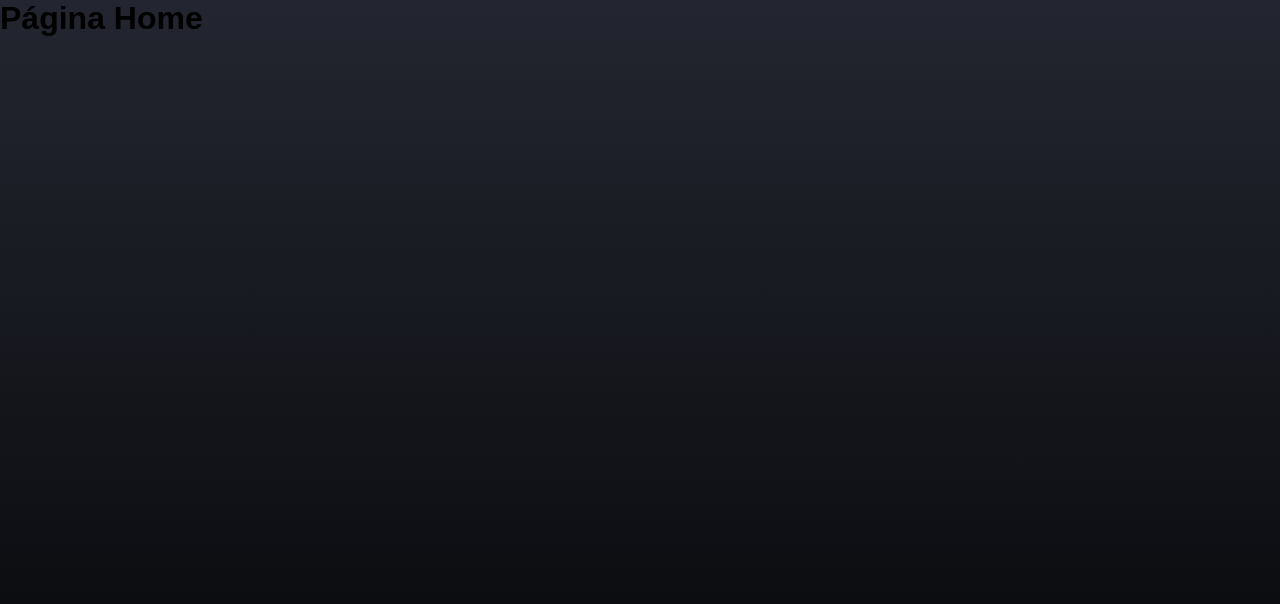
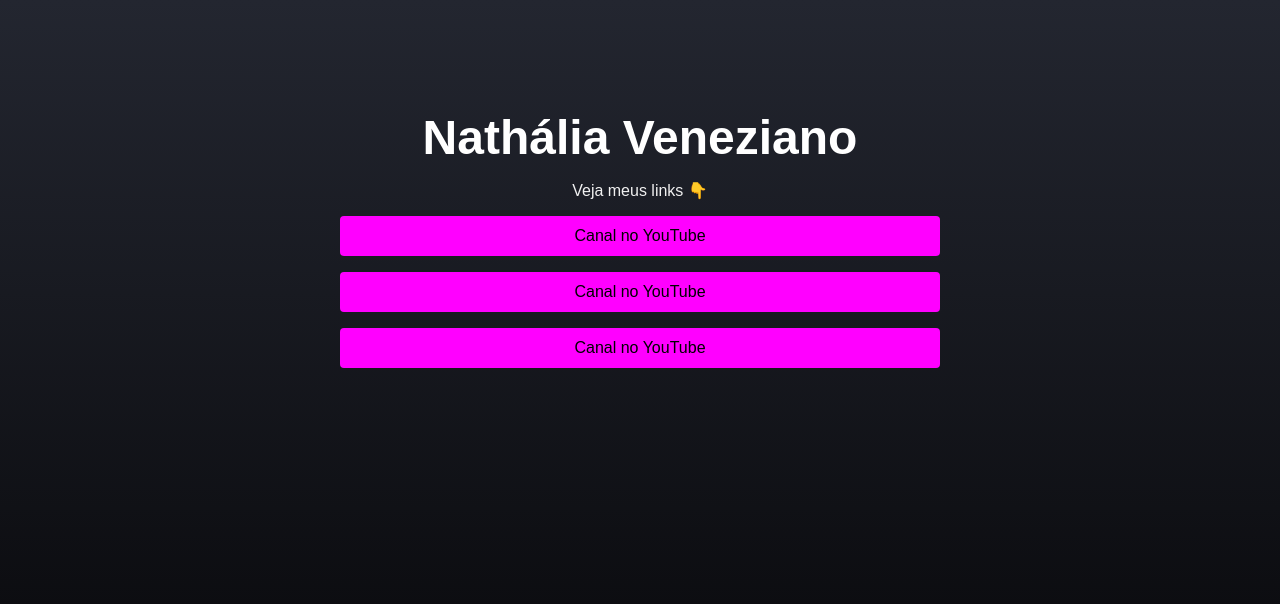
Before and after one commit to nathaliaveneziano/devlinks, a React (Create React App) app: page / in a window 1280 px wide. Shown: the top 604 px of the page. Built offline with nearby package versions, Linux system fonts and the light colour scheme.

Commit message:
static home page created

```diff
--- /dev/null
+++ b/src/pages/Home/home.css
@@ -0,0 +1,47 @@
+.home {
+  display: flex;
+  flex-direction: column;
+  width: 100%;
+  padding: 14px 0;
+  align-items: center;
+  justify-content: center;
+}
+
+.home h1 {
+  margin-bottom: 16px;
+  color: #fff;
+  font-size: 48px;
+  padding-top: 96px;
+}
+
+.home span {
+  color: #f1f1f1;
+  margin-bottom: 16px;
+}
+
+.links {
+  display: flex;
+  flex-direction: column;
+  max-width: 600px;
+  width: 90%;
+}
+
+.link-area {
+  text-align: center;
+  background: #f0f;
+  width: 100%;
+  margin-bottom: 16px;
+  padding: 8px 0;
+  user-select: none;
+  border-radius: 4px;
+  transition: all 0.5s;
+}
+
+.link-area:hover {
+  transform: scale(1.05);
+}
+
+.link-text {
+  line-height: 150%;
+  color: #000;
+}
--- a/src/pages/Home/index.jsx
+++ b/src/pages/Home/index.jsx
@@ -1,7 +1,28 @@
+import './home.css';
+
 export default function Home() {
   return (
-    <div>
-      <h1>Página Home</h1>
+    <div className="home">
+      <h1>Nathália Veneziano</h1>
+      <span>Veja meus links 👇 </span>
+
+      <main className="links">
+        <section className="link-area">
+          <a href="#">
+            <p className="link-text">Canal no YouTube</p>
+          </a>
+        </section>
+        <section className="link-area">
+          <a href="#">
+            <p className="link-text">Canal no YouTube</p>
+          </a>
+        </section>
+        <section className="link-area">
+          <a href="#">
+            <p className="link-text">Canal no YouTube</p>
+          </a>
+        </section>
+      </main>
     </div>
   );
 }
```
